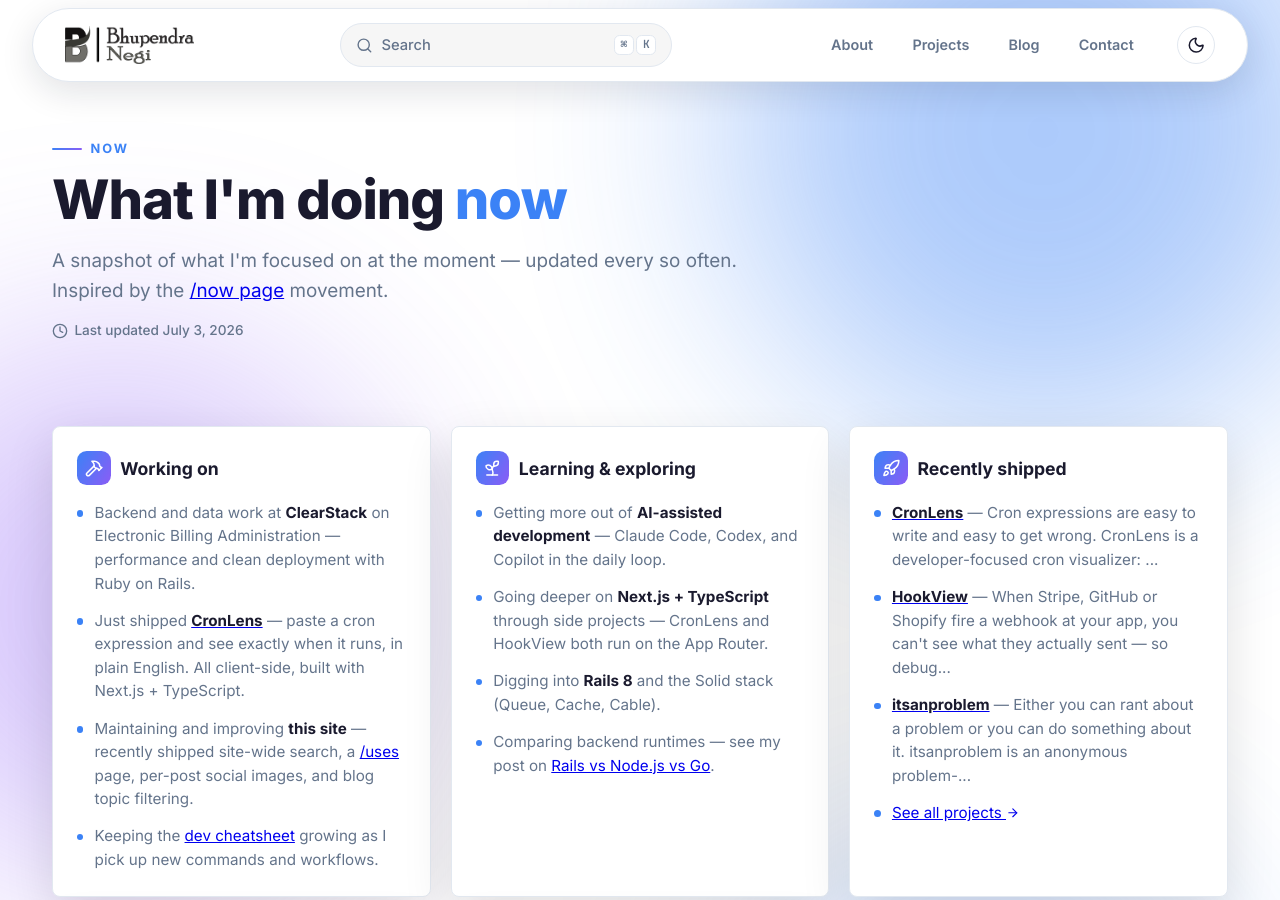
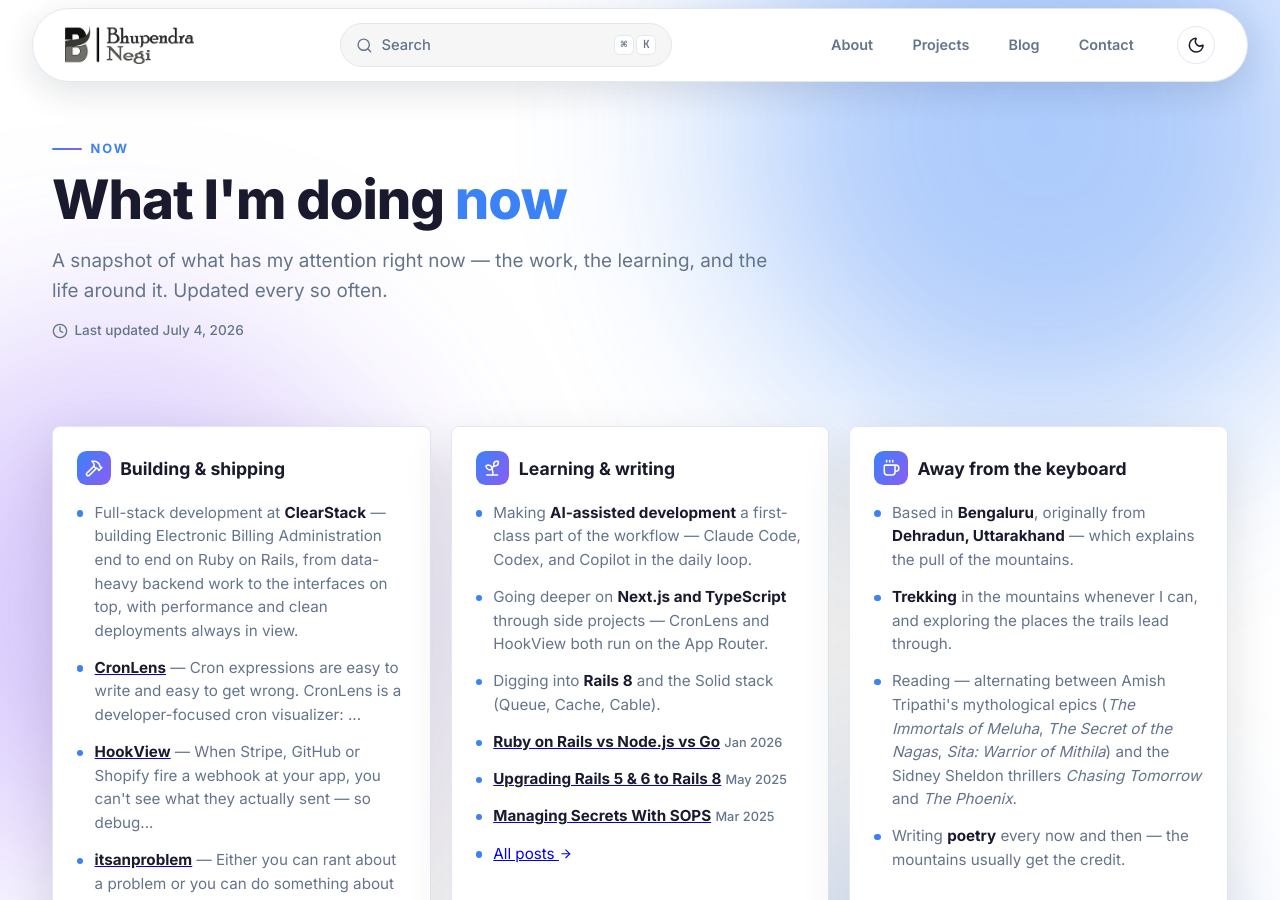
Before and after one commit to BhupendraNegi/bhupendranegi.github.io, a Jekyll site: the page built from now.html, in a window 1280 px wide and 900 px high. Built offline with Jekyll 4.4.1, drawn with Linux system fonts in a browser that asks for light colours; nearby versions of some CDN libraries; some of the changed text lies outside the part shown.

Commit message:
Rework /now: three cards, personal content, professional copy
- Merge Working on + Recently shipped into 'Building & shipping' and
  Learning & exploring + Writing lately into 'Learning & writing',
  keeping the self-updating project/post lists
- Away from the keyboard: Bengaluru/Dehradun roots, trekking, the
  Amish Tripathi and Sidney Sheldon reading list, poetry
- Drop the /now-movement line and site-maintenance bullets; describe
  the ClearStack role as full-stack

```diff
--- a/now.html
+++ b/now.html
@@ -3,41 +3,22 @@ layout: site_layout
 title: Now
 permalink: /now/
 description: What Bhupendra Negi is focused on right now — current work, what I'm learning, and what's keeping me busy.
-last_updated: 2026-07-03
+last_updated: 2026-07-04
 ---
 
 <section class="now-page" aria-labelledby="now-heading">
   <header class="page-hero" data-reveal>
     <p class="page-hero-eyebrow">Now</p>
     <h1 id="now-heading" class="page-hero-title" data-split>What I'm doing <span class="tx-accent">now</span></h1>
-    <p class="page-hero-lead">A snapshot of what I'm focused on at the moment &mdash; updated every so often. Inspired by the <a href="https://nownownow.com/about" target="_blank" rel="noopener">/now page</a> movement.</p>
+    <p class="page-hero-lead">A snapshot of what has my attention right now &mdash; the work, the learning, and the life around it. Updated every so often.</p>
     {% if page.last_updated %}<p class="now-updated"><i data-lucide="clock" class="site-icon" aria-hidden="true"></i> Last updated {{ page.last_updated | date: "%B %-d, %Y" }}</p>{% endif %}
   </header>
 
   <div class="now-grid">
     <section class="now-block site-card" data-reveal>
-      <h2 class="now-block-title"><span class="now-block-icon"><i data-lucide="hammer" class="site-icon" aria-hidden="true"></i></span> Working on</h2>
+      <h2 class="now-block-title"><span class="now-block-icon"><i data-lucide="hammer" class="site-icon" aria-hidden="true"></i></span> Building &amp; shipping</h2>
       <ul class="now-list">
-        <li>Backend and data work at <strong>ClearStack</strong> on Electronic Billing Administration &mdash; performance and clean deployment with Ruby on Rails.</li>
-        <li>Just shipped <a href="https://bhupendranegi.github.io/CronLens/" target="_blank" rel="noopener"><strong>CronLens</strong></a> &mdash; paste a cron expression and see exactly when it runs, in plain English. All client-side, built with Next.js + TypeScript.</li>
-        <li>Maintaining and improving <strong>this site</strong> &mdash; recently shipped site-wide search, a <a href="/uses/">/uses</a> page, per-post social images, and blog topic filtering.</li>
-        <li>Keeping the <a href="/cheatsheet/">dev cheatsheet</a> growing as I pick up new commands and workflows.</li>
-      </ul>
-    </section>
-
-    <section class="now-block site-card" data-reveal>
-      <h2 class="now-block-title"><span class="now-block-icon"><i data-lucide="sprout" class="site-icon" aria-hidden="true"></i></span> Learning &amp; exploring</h2>
-      <ul class="now-list">
-        <li>Getting more out of <strong>AI-assisted development</strong> &mdash; Claude Code, Codex, and Copilot in the daily loop.</li>
-        <li>Going deeper on <strong>Next.js + TypeScript</strong> through side projects &mdash; CronLens and HookView both run on the App Router.</li>
-        <li>Digging into <strong>Rails 8</strong> and the Solid stack (Queue, Cache, Cable).</li>
-        <li>Comparing backend runtimes &mdash; see my post on <a href="/Rails-vs-Node-vs-Go/">Rails vs Node.js vs Go</a>.</li>
-      </ul>
-    </section>
-
-    <section class="now-block site-card" data-reveal>
-      <h2 class="now-block-title"><span class="now-block-icon"><i data-lucide="rocket" class="site-icon" aria-hidden="true"></i></span> Recently shipped</h2>
-      <ul class="now-list">
+        <li>Full-stack development at <strong>ClearStack</strong> &mdash; building Electronic Billing Administration end to end on Ruby on Rails, from data-heavy backend work to the interfaces on top, with performance and clean deployments always in view.</li>
         {% for project in site.data.projects limit: 3 %}
         <li>
           {% if project.url %}<a href="{{ project.url }}" target="_blank" rel="noopener"><strong>{{ project.title }}</strong></a>{% elsif project.github_url %}<a href="{{ project.github_url }}" target="_blank" rel="noopener"><strong>{{ project.title }}</strong></a>{% else %}<strong>{{ project.title }}</strong>{% endif %}
@@ -49,8 +30,11 @@ last_updated: 2026-07-03
     </section>
 
     <section class="now-block site-card" data-reveal>
-      <h2 class="now-block-title"><span class="now-block-icon"><i data-lucide="pen-line" class="site-icon" aria-hidden="true"></i></span> Writing lately</h2>
+      <h2 class="now-block-title"><span class="now-block-icon"><i data-lucide="sprout" class="site-icon" aria-hidden="true"></i></span> Learning &amp; writing</h2>
       <ul class="now-list">
+        <li>Making <strong>AI-assisted development</strong> a first-class part of the workflow &mdash; Claude Code, Codex, and Copilot in the daily loop.</li>
+        <li>Going deeper on <strong>Next.js and TypeScript</strong> through side projects &mdash; CronLens and HookView both run on the App Router.</li>
+        <li>Digging into <strong>Rails 8</strong> and the Solid stack (Queue, Cache, Cable).</li>
         {% for post in site.posts limit: 3 %}
         <li><a href="{{ post.url }}"><strong>{{ post.title }}</strong></a> <span class="now-item-meta">{{ post.date | date: "%b %Y" }}</span></li>
         {% endfor %}
@@ -61,8 +45,10 @@ last_updated: 2026-07-03
     <section class="now-block site-card" data-reveal>
       <h2 class="now-block-title"><span class="now-block-icon"><i data-lucide="coffee" class="site-icon" aria-hidden="true"></i></span> Away from the keyboard</h2>
       <ul class="now-list">
-        <li>Based in <strong>Bangalore, India</strong>.</li>
-        <li>Off hours, I'm usually tinkering with a side-project idea &mdash; <strong>CronLens</strong> and <strong>HookView</strong> both started that way.</li>
+        <li>Based in <strong>Bengaluru</strong>, originally from <strong>Dehradun, Uttarakhand</strong> &mdash; which explains the pull of the mountains.</li>
+        <li><strong>Trekking</strong> in the mountains whenever I can, and exploring the places the trails lead through.</li>
+        <li>Reading &mdash; alternating between Amish Tripathi's mythological epics (<em>The Immortals of Meluha</em>, <em>The Secret of the Nagas</em>, <em>Sita: Warrior of Mithila</em>) and the Sidney Sheldon thrillers <em>Chasing Tomorrow</em> and <em>The Phoenix</em>.</li>
+        <li>Writing <strong>poetry</strong> every now and then &mdash; the mountains usually get the credit.</li>
       </ul>
     </section>
   </div>
```
